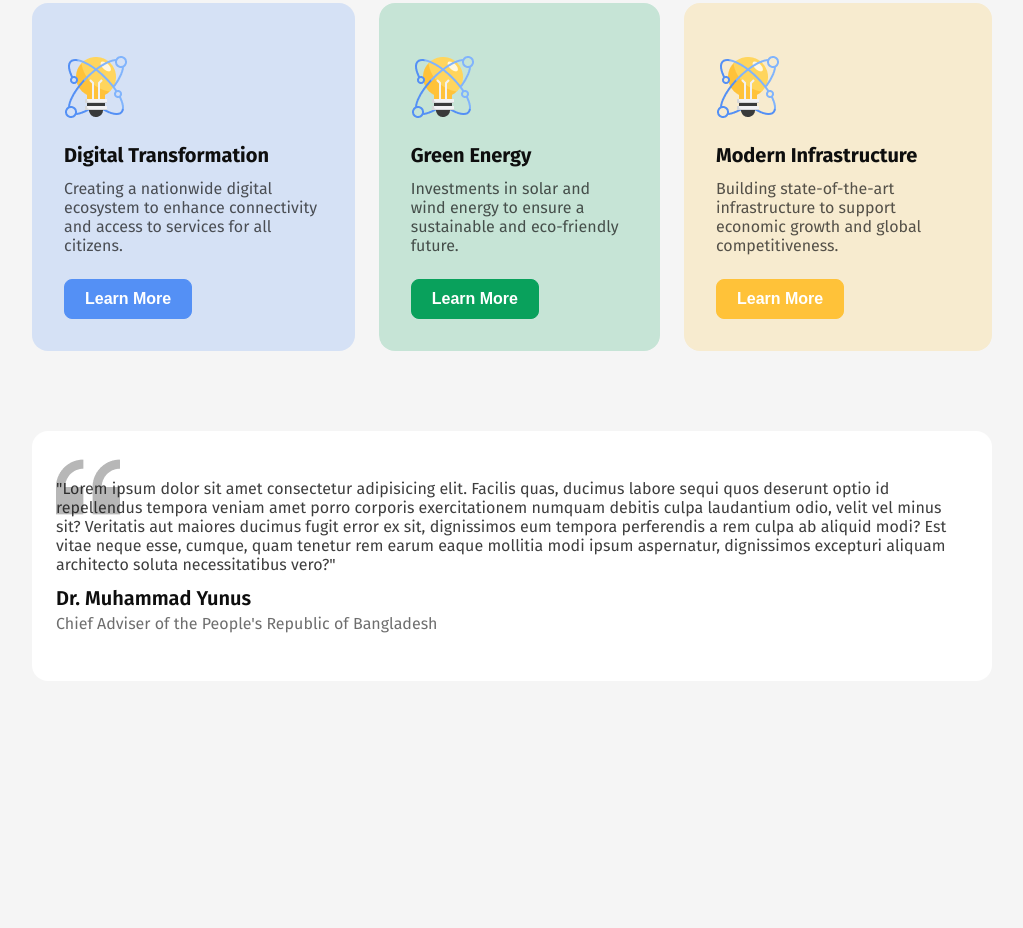
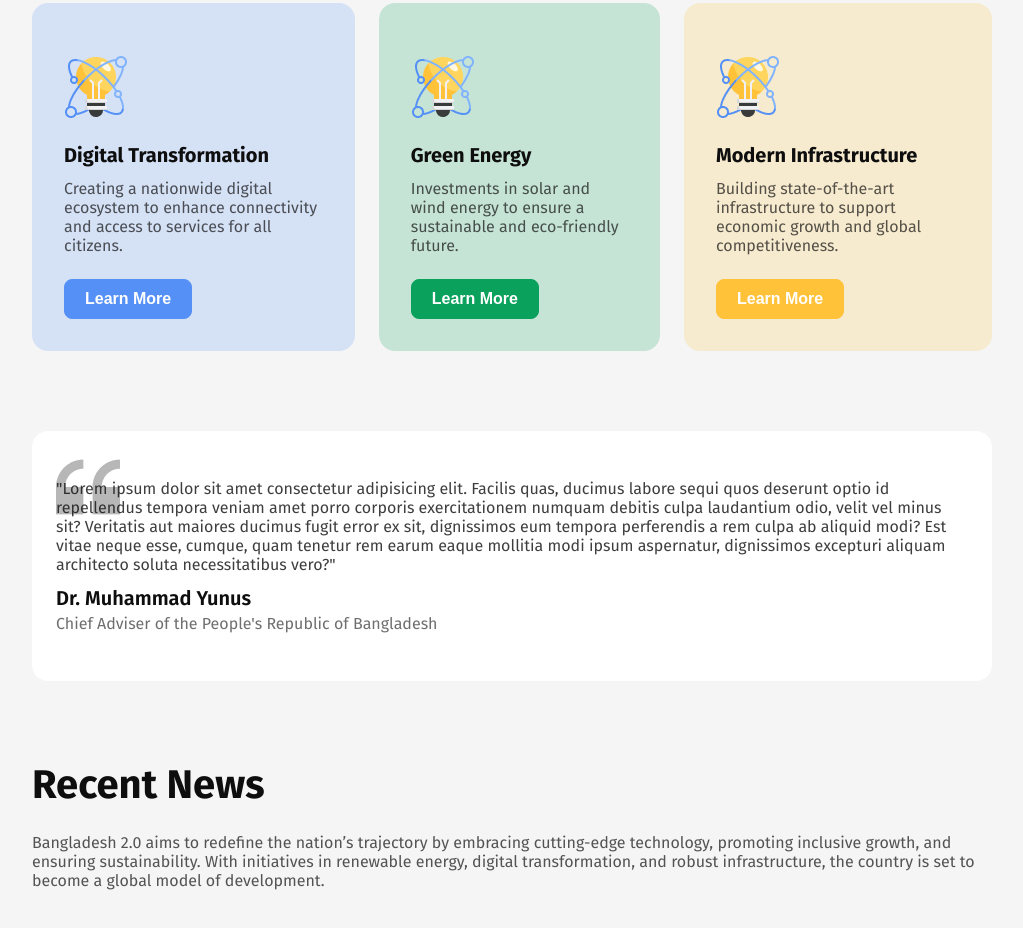
Before and after one commit to debashis50/Assignment_1, a plain HTML site: page index.html in a window 1280 px wide. Shown: the part 1095-2023 px from the top of the page, without its empty margins (128-1151 px from the left). Before the commit the page ends 1856 px from the top, so only its background shows below. Drawn offline with Linux system fonts and the light colour scheme.

Commit message:
first commit

```diff
--- a/index.html
+++ b/index.html
@@ -75,3 +75,12 @@
            </div>
         </div>
     </section>
+
+    <section>
+        <div class="news">
+            <div class="newsContent">
+                <h1 class="newsheading">Recent News</h1>
+                <p class="newstitle">Bangladesh 2.0 aims to redefine the nation’s trajectory by embracing cutting-edge technology, promoting inclusive growth, and ensuring sustainability. With initiatives in renewable energy, digital transformation, and robust infrastructure, the country is set to become a global model of development.</p>
+            </div>
+        </div>
+    </section>
--- a/style.css
+++ b/style.css
@@ -202,3 +202,17 @@ nav {
     color: rgba(14, 14, 14, 0.6);
     font-weight: 400;
 }
+.news {
+    margin: 80px 160px;
+}
+.newsheading {
+    color: rgba(14, 14, 14, 1);
+    font-size: 40px;
+    font-weight: bold;
+    margin-bottom: 24px;
+}
+.newstitle {
+    font-size: 16px;
+    font-weight: 400;
+    color: rgba(14, 14, 14, 0.7);
+}
```
